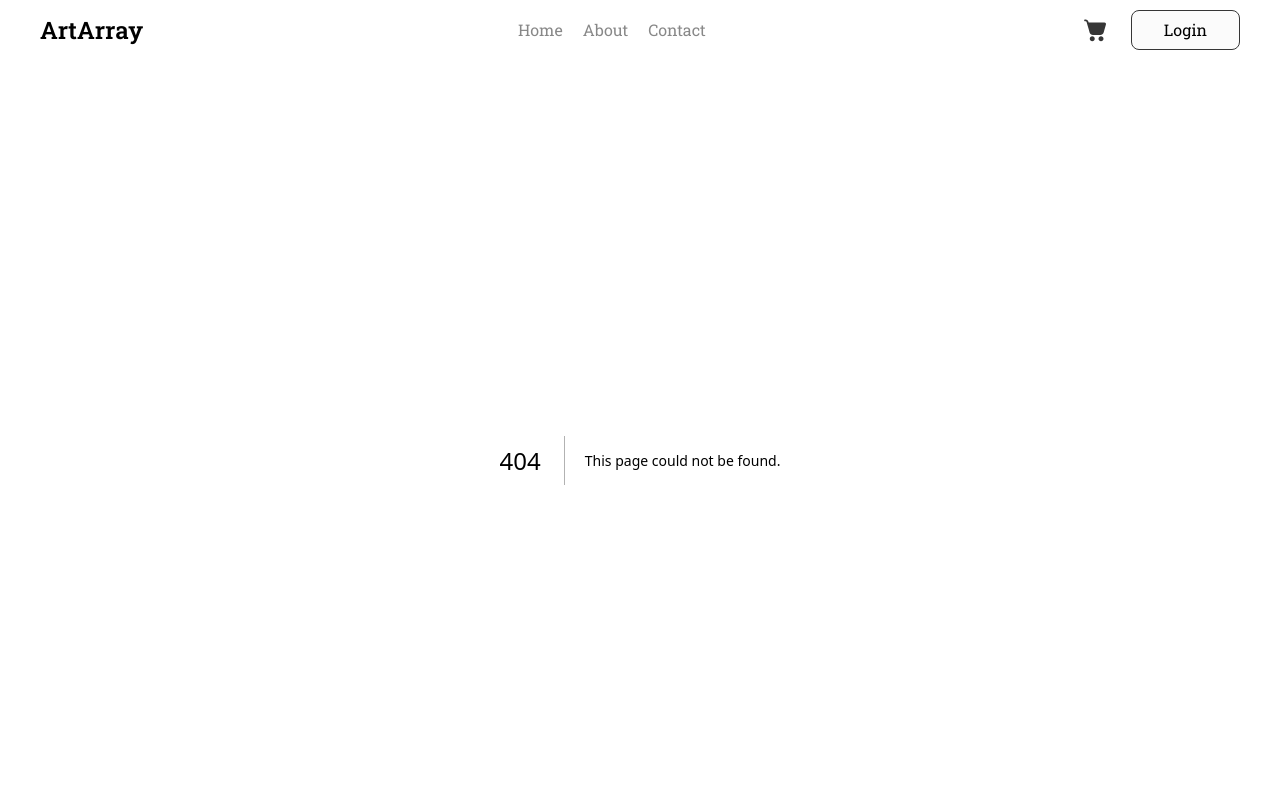
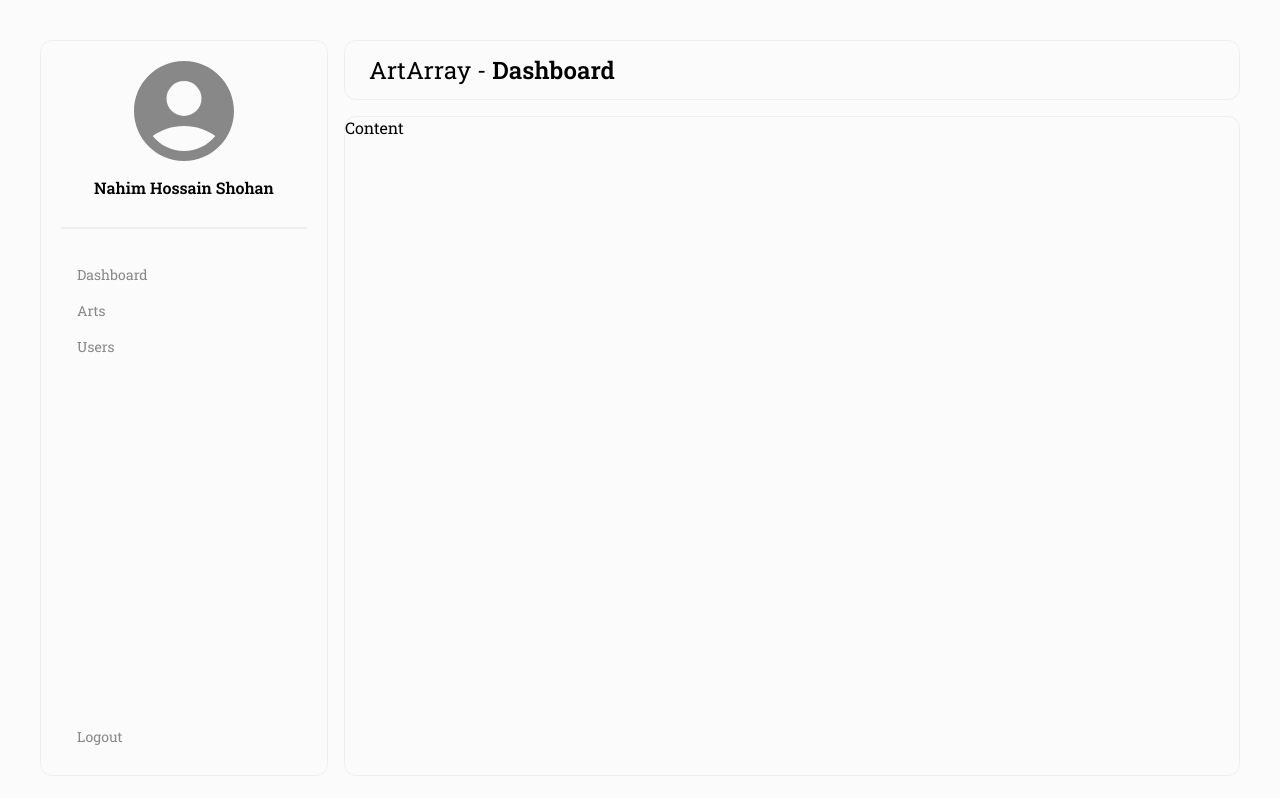
Before and after one commit to NH-Shohan/ArtArray, a Next.js app: page /admin in a window 1280 px wide. Before the commit this address had no page. Shown: the top 798 px of the page. Built offline with nearby package versions, Linux system fonts and the light colour scheme.

Commit message:
admin dashboard layout completed

```diff
--- /dev/null
+++ b/app/admin/arts/page.jsx
@@ -0,0 +1,5 @@
+function Arts() {
+  return <div>Enter</div>;
+}
+
+export default Arts;
--- /dev/null
+++ b/app/admin/dashboard/page.jsx
@@ -0,0 +1,5 @@
+function Dashboard() {
+  return <div>Enter</div>;
+}
+
+export default Dashboard;
--- /dev/null
+++ b/app/admin/layout.jsx
@@ -0,0 +1,12 @@
+function DashboardLayout({ children }) {
+  return (
+    <>
+      {children}
+      <div className="col-span-9 border border-light rounded-xl h-[calc(100vh-140px)] w-full">
+        Content
+      </div>
+    </>
+  );
+}
+
+export default DashboardLayout;
--- /dev/null
+++ b/app/admin/page.jsx
@@ -0,0 +1,37 @@
+import Image from "next/image";
+import DashboardButton from "../components/DashboardButton";
+import DashboardLayout from "./layout";
+
+function AdminPage() {
+  return (
+    <section className="grid grid-cols-12 gap-4 h-screen py-10">
+      <div className="p-5 col-span-3 row-span-2 border border-light rounded-xl flex flex-col items-center relative">
+        <Image src="/user.svg" alt="User Image" width={100} height={100} />
+        <p className="mt-4 bold">Nahim Hossain Shohan</p>
+
+        <hr className="border border-light w-full my-7" />
+
+        <DashboardButton text="Dashboard" path="" />
+        <DashboardButton text="Arts" path="" />
+        <DashboardButton text="Users" path="" />
+
+        <div className="absolute bottom-0 w-full p-5">
+          <DashboardButton
+            text="Logout"
+            className={"hover:text-red hover:bg-red-light"}
+            path=""
+          />
+        </div>
+      </div>
+      <div className="col-span-9 border border-light rounded-xl h-[60px] flex items-center pl-6">
+        <h3>
+          <span className="font-normal">ArtArray - </span>
+          <span>Dashboard</span>
+        </h3>
+      </div>
+      <DashboardLayout />;
+    </section>
+  );
+}
+
+export default AdminPage;
--- /dev/null
+++ b/app/admin/users/page.jsx
@@ -0,0 +1,5 @@
+function Users() {
+  return <div>Enter</div>;
+}
+
+export default Users;
--- /dev/null
+++ b/app/components/DashboardButton.jsx
@@ -0,0 +1,17 @@
+import Link from "next/link";
+
+function DashboardButton({ text, className, path }) {
+  return (
+    <>
+      <Link href={path} className="w-full">
+        <button
+          className={`hover:bg-light text-gray-light hover:text-black w-full py-2 rounded-lg small text-left pl-4 transition-all ${className}`}
+        >
+          {text}
+        </button>
+      </Link>
+    </>
+  );
+}
+
+export default DashboardButton;
--- a/app/components/Navbar.jsx
+++ b/app/components/Navbar.jsx
@@ -9,6 +9,10 @@ export default function Navbar() {
   const pathname = usePathname();
 
   return (
+    <>
+      {pathname !== "/admin/dashboard" ||
+        pathname !== "/admin/arts" ||
+        (pathname !== "/admin/users" && (
           <nav className="flex justify-between items-center h-[60px]">
             <Link href="/">
               <h3>ArtArray</h3>
@@ -44,5 +48,7 @@ export default function Navbar() {
               <div className="w-[159px]"></div>
             )}
           </nav>
+        ))}
+    </>
   );
 }
--- a/tailwind.config.js
+++ b/tailwind.config.js
@@ -13,6 +13,8 @@ module.exports = {
       "gray-light": "#888888",
       light: "#EEEEEE",
       white: "#FBFBFB",
+      red: "#FF4444",
+      "red-light": "#FF444436",
     },
   },
   plugins: [],
```
Also changed, not shown: public/user.svg (added). Lines whose indentation alone changed are shown as unchanged.
